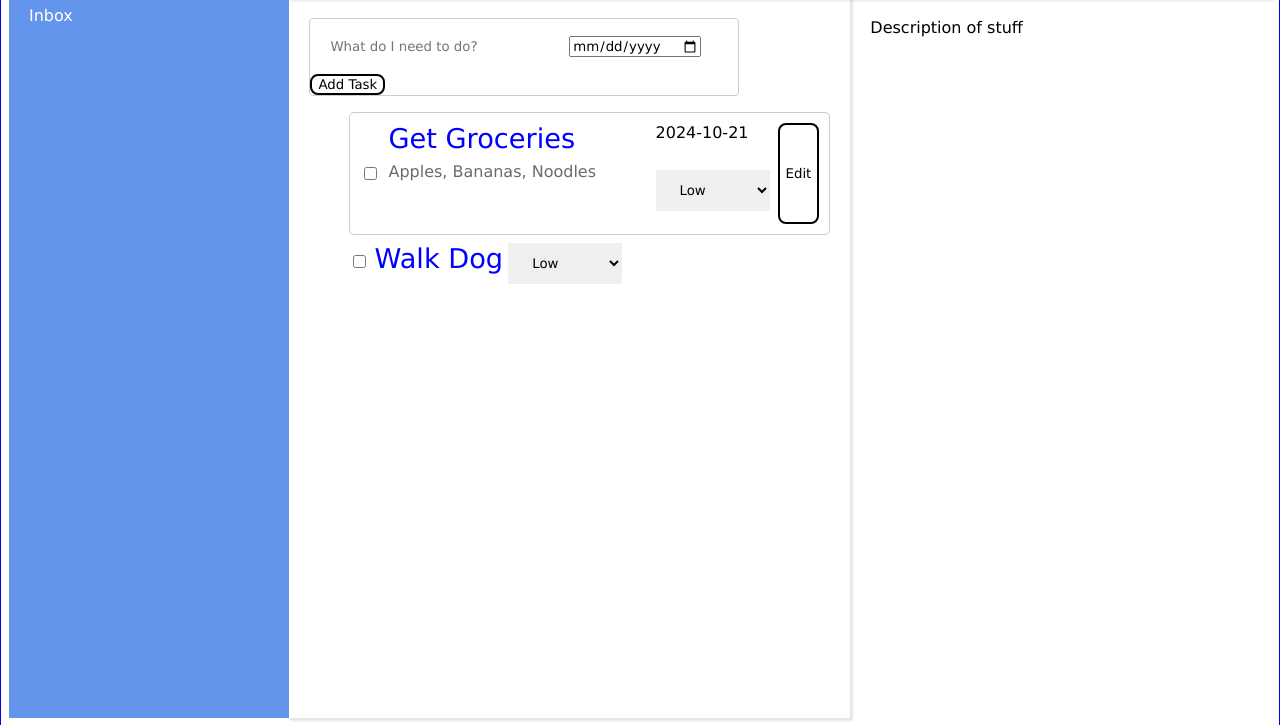
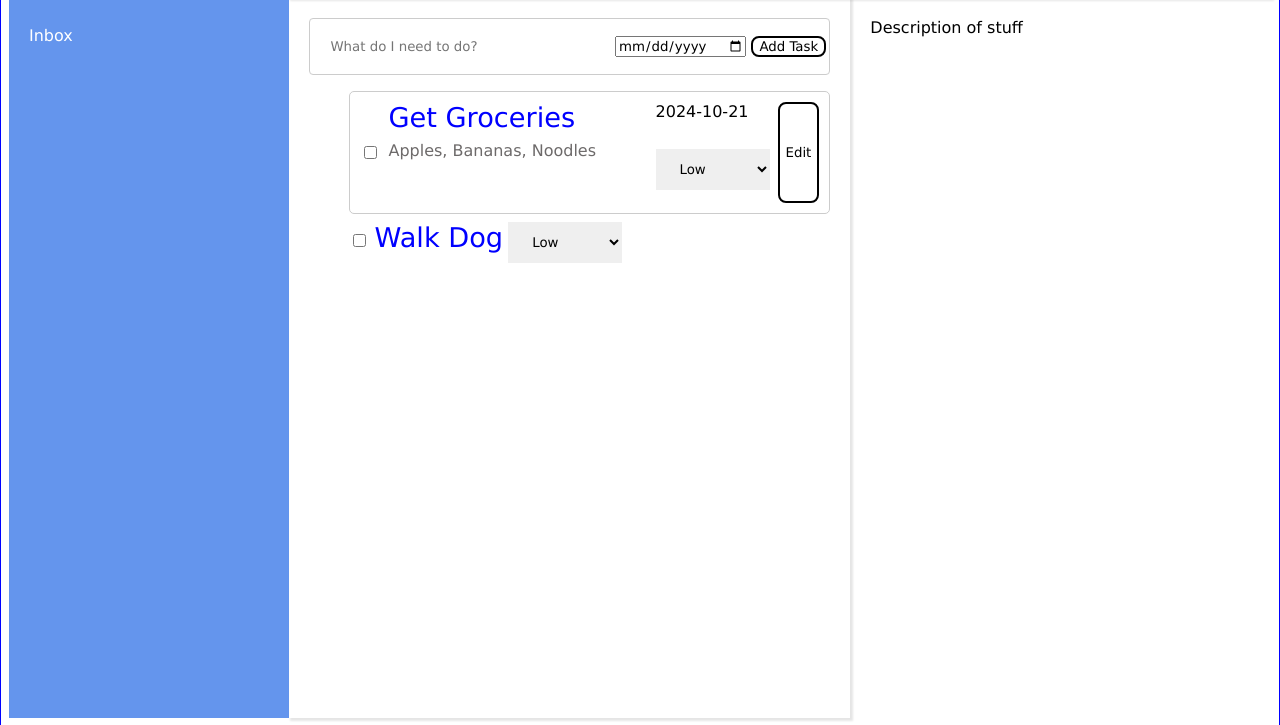
Before and after one commit to fugbot/odin-todo-list, a website built with webpack: page src/index.html in a window 1280 px wide. Shown: the part 132-857 px from the top of the page. Built offline with nearby package versions, Linux system fonts and the light colour scheme.

Commit message:
Add template code and styles

```diff
--- a/src/index.html
+++ b/src/index.html
@@ -16,7 +16,10 @@
           <h2>My Projects</h2>
           <button id="add-project">Add Project</button>
           <input type="text" id="project-name-input" name="project-name-input" placeholder="Project Name" display="none">
-          <div>Inbox</div>
+          <div class="project-list">
+            <div>Inbox</div>
+          </div>
+
         </div>
       </div>
       <div class="main">
--- a/src/style.css
+++ b/src/style.css
@@ -22,6 +22,8 @@
   background-color: cornflowerblue;
   color: rgb(255, 255, 255);
   grid-area: 1 / 1 / 3 / 2;
+
+
 }
 
 .sidebar button {
@@ -30,6 +32,12 @@
   border: 2px solid #ffffff;
   border-radius: 8px;
   margin-bottom: 20px;
+
+}
+
+.project-list div{
+  padding-top: 20px;
+
 }
 
 input#project-name-input {
@@ -67,7 +75,7 @@ button {
   border: 1px solid #ccc;
   border-radius: 4px;
   box-sizing: border-box;
-  width: fit-content;
+  width: auto;
 }
 
 input[type="text"],
```
